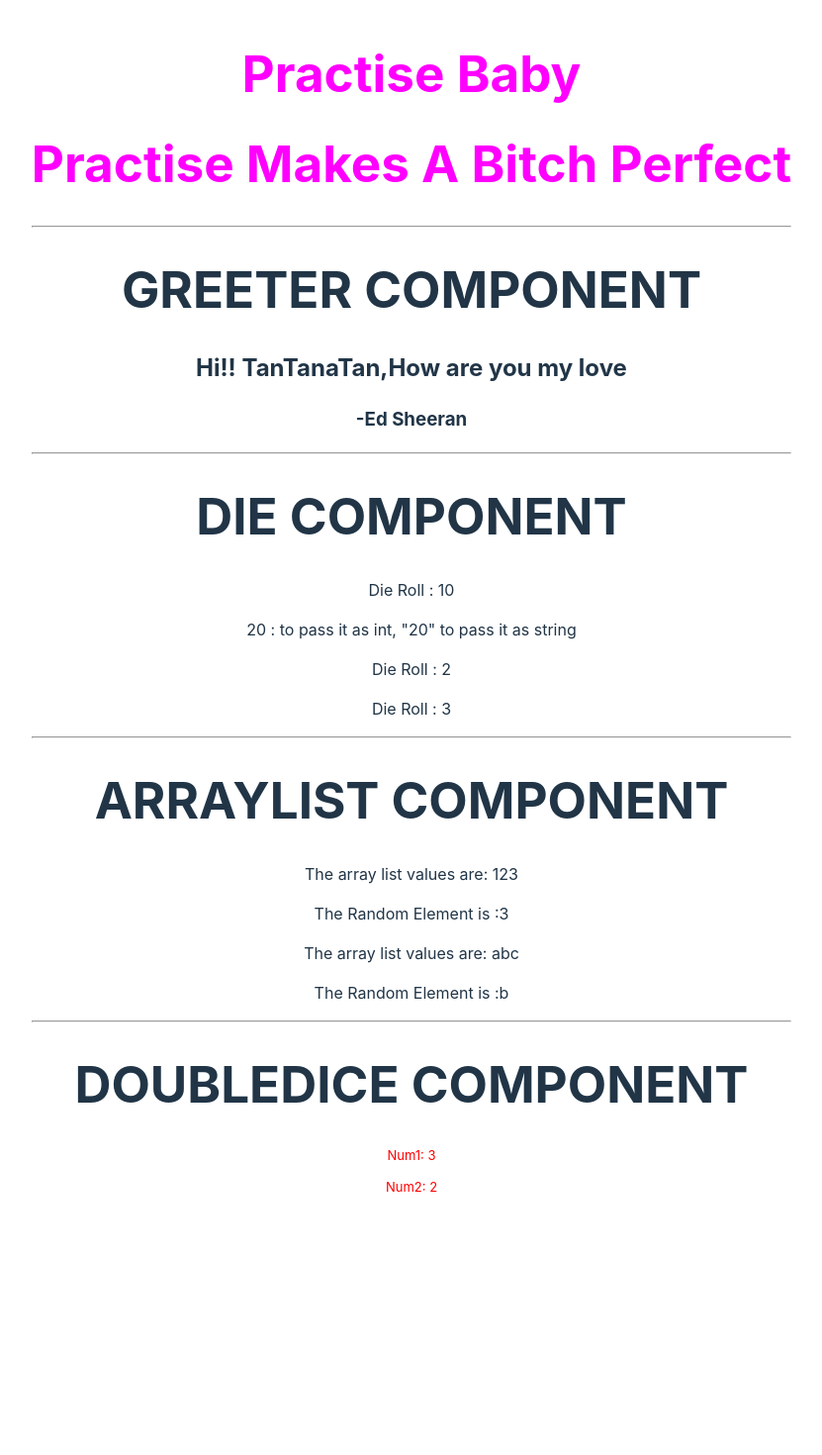
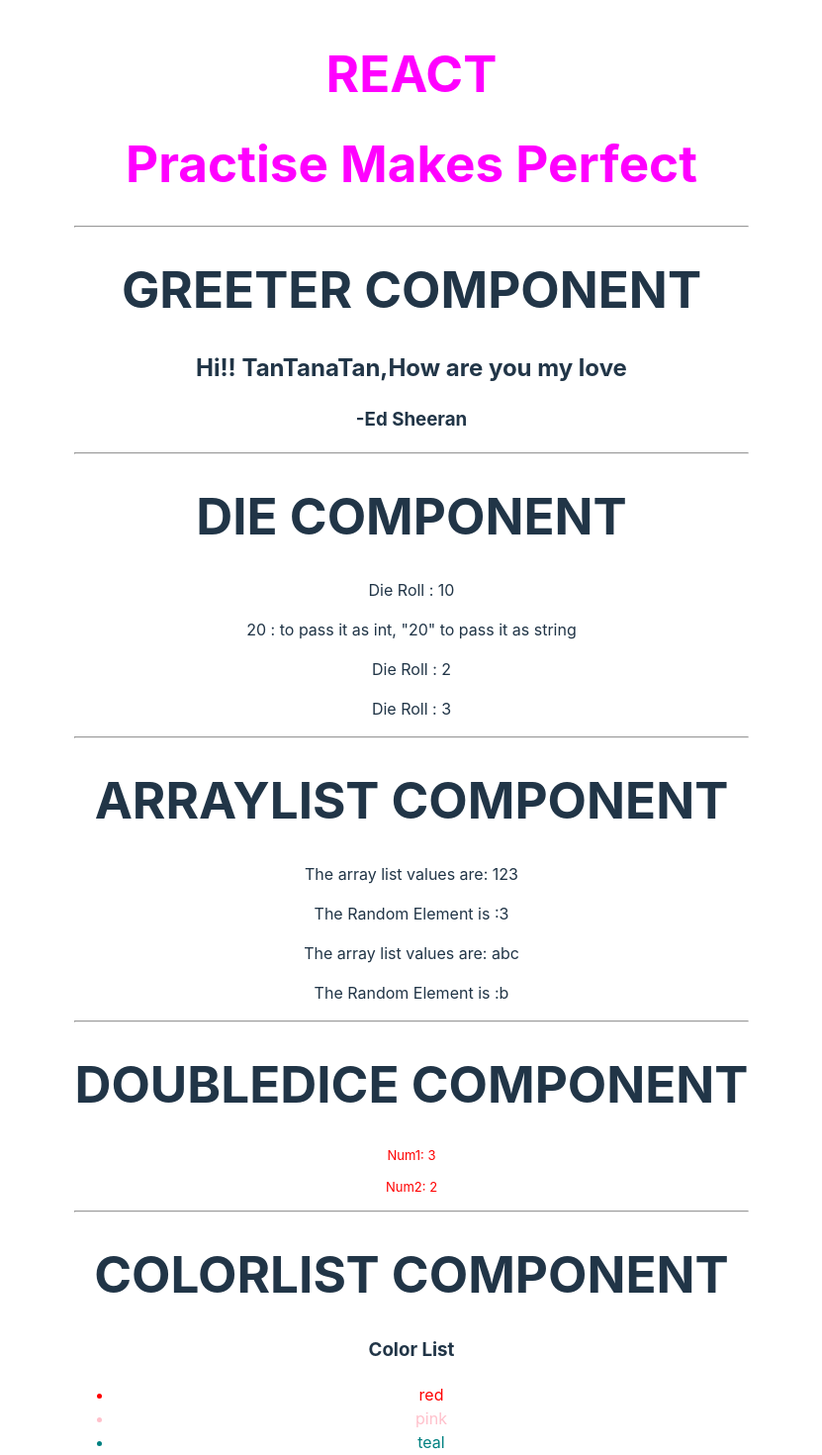
Before and after one commit to TaneeshkaReddy/learning-REACT, a React (Vite) app: page / in a window 1280 px wide. Shown: the part 20-1490 px from the top of the page at 99% size, without its empty margins (224-1055 px from the left). Before the commit the page ends 1275 px from the top, so only its background shows below. Built offline with nearby package versions, Linux system fonts and the light colour scheme.

Commit message:
array mapping

```diff
--- a/src/App.jsx
+++ b/src/App.jsx
@@ -5,29 +5,40 @@ import Die from "./Die";
 import ListPicker from "./ListPicker";
 import DoubleDice from "./DoubleDice";
 import Heading from "./Heading";
+import ColorList from './ColorList';
 
 function App() {
   return <div>
-    <Heading color="magenta" text="Practise Baby"></Heading>
-    <Heading color="magenta" text="Practise Makes A Bitch Perfect"></Heading>
+    <Heading color="magenta" text="REACT"></Heading>
+    <Heading color="magenta" text="Practise Makes Perfect"></Heading>
     <hr></hr>
+
     <h1>GREETER COMPONENT</h1>
     <Greeter person="TanTanaTan" from="Ed Sheeran"></Greeter>
     <hr></hr>
+
+
      <h1>DIE COMPONENT</h1>
     <Die numsides={20} />
     {20} : to pass it as int, "20" to pass it as string
      <Die numsides={6} />
     <Die numsides={15} />
      <hr></hr>
+
+
     <h1>ARRAYLIST COMPONENT</h1>
     <ListPicker values={[1,2,3]}></ListPicker>
     <ListPicker values={["a","b","c"]}></ListPicker>
     {/* <ListPicker values={{a:2,b:3}}></ListPicker>  JS OBJECT CAN BE PASSED LIKE THIS  */}
+    <hr></hr>
 
-   <hr></hr>
    <h1>DOUBLEDICE COMPONENT</h1>
    <DoubleDice></DoubleDice>
+   <hr></hr>
+
+   <h1>COLORLIST COMPONENT</h1>
+   <ColorList colours={["red","pink","teal"]}></ColorList>
+   <ColorList colours={["purple","orange","violet"]}></ColorList>
 
 
 
--- /dev/null
+++ b/src/ColorList.jsx
@@ -0,0 +1,38 @@
+// 1. putting all in array called elements and just calling that
+// export default function ColorList({colours}){
+//   const elements=[<p>Hello!</p>,<h1>Bye!</h1>,<input type="password"></input>]
+//   return (
+//     <div>
+//       <p><h1>Color List</h1></p>
+//       {elements}
+//       {colours}
+//      </div>
+//   );
+// }
+
+
+//or 2. mapping over each element of colours and storing in listelements
+// export default function ColorList({colours}){
+//   const listelements=colours.map(colour=><li>{colour}</li>);
+//   return (
+//     <div>
+//       <p><h1>Color List</h1></p>
+//      {listelements}
+//     </div>
+//   );
+// }
+
+
+//or 3.
+export default function ColorList({colours}){
+  return (
+    <div>
+      <p><h3>Color List</h3></p>
+      <ul>
+      {colours.map(c=>(
+      <li style={{color:c}}>{c}</li>
+      ))}
+      </ul>
+    </div>
+  );
+}
```
